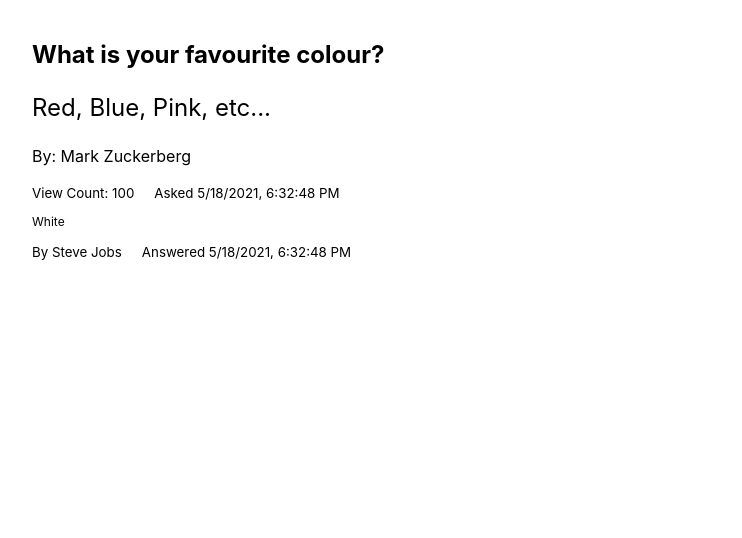
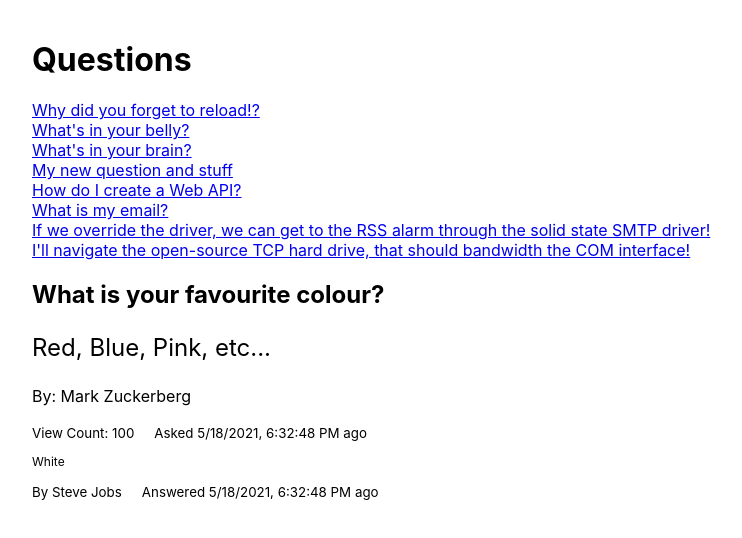
Before and after one commit to CodeCoreYVR/awesome_answers_react_mar_2021, a React (Create React App) app: page /questions/1 in a window 1280 px wide. Shown: the top 538 px of the page, without its empty margins (32-774 px from the left). Built offline with nearby package versions, Linux system fonts and the light colour scheme.

Commit message:
Add QuestionIndexPage

```diff
--- a/src/App.js
+++ b/src/App.js
@@ -3,6 +3,7 @@
 // will be undefined
 import React from 'react';
 import QuestionShowPage from './components/QuestionShowPage'
+import QuestionIndexPage from './components/QuestionIndexPage'
 
 // We create a component that acts as the root element of all our
 // other components. This is the component that will be rendered
@@ -13,6 +14,7 @@ import QuestionShowPage from './components/QuestionShowPage'
 function App() {
   return (
     <div className="container">
+      <QuestionIndexPage />
       <QuestionShowPage />
     </div>
   )
--- a/src/components/AnswerDetails.js
+++ b/src/components/AnswerDetails.js
@@ -14,7 +14,7 @@ function AnswerDetails({ body, author, created_at }) {
       <div>
         <small>By {author.full_name}</small>
         <small style={{ marginLeft: '20px' }}>
-          Answered {created_at}
+          Answered {created_at} ago
         </small>
       </div>
     </div>
--- a/src/components/QuestionDetails.js
+++ b/src/components/QuestionDetails.js
@@ -21,7 +21,7 @@ function QuestionDetails({ title, body, author, view_count, created_at }) {
       <div>
         <small>View Count: {view_count}</small>
         <small style={{ marginLeft: '20px' }}>
-          Asked {created_at}
+          Asked {created_at} ago
         </small>
       </div>
     </div>
--- /dev/null
+++ b/src/components/QuestionIndexPage.js
@@ -0,0 +1,29 @@
+import React from 'react'
+import questions from '../data/questions'
+
+// We use map to return an array of React elements (created using JSX here)
+// inside of {}, React will render that list of items. Each React
+// element has to have a unique "key" prop. Note that we're returning the element
+// from the callback in map using "()", indicating that we're returning
+// the multicode from the arrow function.
+function QuestionIndexPage(props) {
+  return (
+    <main>
+      <h1>Questions</h1>
+      <ul
+        style={{
+          listStyle: 'none',
+          paddingLeft: 0,
+        }}
+      >
+        {questions.map(({ id, title }) => (
+          <li key={id}>
+            <a href="#">{title}</a>
+          </li>
+        ))}
+      </ul>
+    </main>
+  )
+}
+
+export default QuestionIndexPage
--- /dev/null
+++ b/src/data/questions.js
@@ -0,0 +1,69 @@
+export default [
+  {
+    id: 625,
+    title: "Why did you forget to reload!?",
+    body: "Things and things and things",
+    view_count: 0,
+    created_at: "2018-07-24T19:04:28.298Z",
+    updated_at: "2018-07-24T19:04:28.298Z"
+  },
+  {
+    id: 624,
+    title: "What's in your belly?",
+    body: "Stuff, stuff and other stuff",
+    view_count: 0,
+    created_at: "2018-07-24T19:04:11.313Z",
+    updated_at: "2018-07-24T19:04:11.313Z"
+  },
+  {
+    id: 623,
+    title: "What's in your brain?",
+    body: "Stuff, stuff and other stuff",
+    view_count: 0,
+    created_at: "2018-07-24T19:02:46.457Z",
+    updated_at: "2018-07-24T19:02:46.457Z"
+  },
+  {
+    id: 622,
+    title: "My new question and stuff",
+    body: "Ladida ladida lalala",
+    view_count: 0,
+    created_at: "2018-07-24T18:54:32.722Z",
+    updated_at: "2018-07-24T18:54:32.722Z"
+  },
+  {
+    id: 621,
+    title: "How do I create a Web API?",
+    body: "Do this and that, then those things.",
+    view_count: 0,
+    created_at: "2018-07-19T18:38:11.898Z",
+    updated_at: "2018-07-19T18:38:11.898Z"
+  },
+  {
+    id: 620,
+    title: "What is my email?",
+    body: "Put some random text in here",
+    view_count: 4,
+    created_at: "2018-07-18T18:52:56.766Z",
+    updated_at: "2018-07-18T18:55:20.043Z"
+  },
+  {
+    id: 619,
+    title:
+      "If we override the driver, we can get to the RSS alarm through the solid state SMTP driver!",
+    body:
+      "Of course it is happening inside your head, Harry, but why on earth should that mean that it is not real?",
+    view_count: 321,
+    created_at: "2018-07-17T19:28:45.748Z",
+    updated_at: "2018-07-17T19:28:45.748Z"
+  },
+  {
+    id: 618,
+    title:
+      "I'll navigate the open-source TCP hard drive, that should bandwidth the COM interface!",
+    body: "After all this time? Always.",
+    view_count: 9398,
+    created_at: "2018-07-17T19:28:45.691Z",
+    updated_at: "2018-07-17T19:29:28.652Z"
+  }
+]
```
